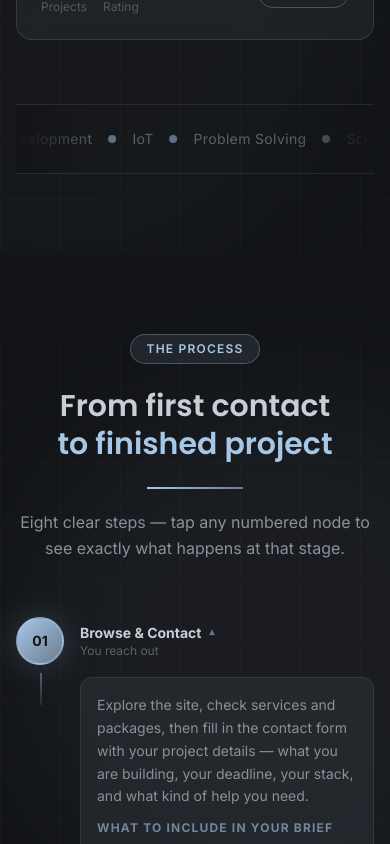
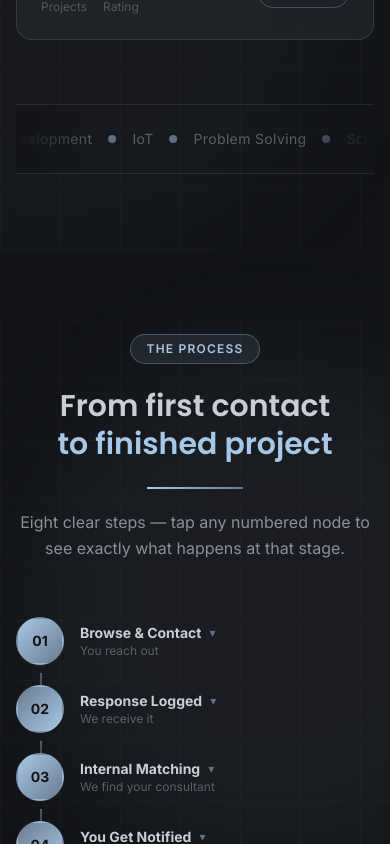
Before and after one commit to abraham-heuy/avital, a React (Vite) app: page /main in a window 390 px wide. Shown: the part 11156-12000 px from the top of the page. Built offline with nearby package versions, Linux system fonts and the light colour scheme.

Commit message:
Change flowMode on small screens

```diff
--- a/src/components/HowItWorks.tsx
+++ b/src/components/HowItWorks.tsx
@@ -1,6 +1,6 @@
 import { motion, AnimatePresence } from 'framer-motion'
 import { useInView } from 'react-intersection-observer'
-import { useState, useRef } from 'react'
+import { useState, useRef, useEffect } from 'react'
 import { useScroll, useTransform } from 'framer-motion'
 
 // ─── Data ────────────────────────────────────────────────────────────────────
@@ -198,7 +198,6 @@ interface TooltipProps {
 }
 
 const Tooltip = ({ step, onClose, side }: TooltipProps) => (
-  <AnimatePresence>
   <motion.div
     initial={{ opacity: 0, scale: 0.85, x: side === 'right' ? -20 : 20 }}
     animate={{ opacity: 1, scale: 1, x: 0 }}
@@ -254,7 +253,6 @@ const Tooltip = ({ step, onClose, side }: TooltipProps) => (
       ))}
     </ul>
   </motion.div>
-  </AnimatePresence>
 )
 
 // ─── Mobile step row ─────────────────────────────────────────────────────────
@@ -273,21 +271,19 @@ const MobileStep = ({
   inView,
   active,
   onToggle,
-}: MobileStepProps) => (
-  <motion.div
-    initial={{ opacity: 0, x: -30 }}
-    animate={inView ? { opacity: 1, x: 0 } : {}}
-    transition={{ delay: index * 0.08, duration: 0.55, ease: [0.22, 1, 0.36, 1] }}
-    className="relative"
-  >
+}: MobileStepProps) => {
+  // Ensure component renders even if not inView yet
+  const [, setHasAnimated] = useState(false)
+
+  useEffect(() => {
+    if (inView) setHasAnimated(true)
+  }, [inView])
+
+  return (
+    <div className="relative">
       {/* Connector line */}
       {index < steps.length - 1 && (
-      <motion.div
-        initial={{ scaleY: 0 }}
-        animate={inView ? { scaleY: 1 } : {}}
-        transition={{ delay: index * 0.08 + 0.3, duration: 0.4 }}
-        className="absolute left-6 top-14 w-0.5 h-8 bg-gradient-to-b from-rb-blue/40 to-rb-steel/20 origin-top"
-      />
+        <div className="absolute left-6 top-14 w-0.5 h-8 bg-gradient-to-b from-rb-blue/40 to-rb-steel/20" />
       )}
 
       <button
@@ -296,17 +292,12 @@ const MobileStep = ({
       >
         {/* Number bubble */}
         <div className="relative flex-shrink-0">
-        <motion.div
-          animate={active
-            ? { scale: [1, 1.2, 1], opacity: [0.4, 0.8, 0.4] }
-            : { scale: 1, opacity: 0 }
-          }
-          transition={{ duration: 1.5, repeat: active ? Infinity : 0 }}
-          className={`absolute inset-0 rounded-full ${step.glowColor} blur-md`}
+          <div
+            className={`absolute inset-0 rounded-full ${step.glowColor} blur-md transition-opacity duration-300 ${
+              active ? 'opacity-100' : 'opacity-0'
+            }`}
           />
-        <motion.div
-          animate={active ? {} : { scale: [1, 1.08, 1] }}
-          transition={{ duration: 2.5, repeat: Infinity, delay: index * 0.3 }}
+          <div
             className={`
               relative w-12 h-12 rounded-full flex items-center justify-center
               bg-gradient-to-br ${step.color}
@@ -316,36 +307,32 @@ const MobileStep = ({
             `}
           >
             {step.number}
-        </motion.div>
+          </div>
         </div>
 
         {/* Text */}
         <div className="flex-1 min-w-0">
           <div className="flex items-center gap-2">
             <p className="font-bold text-rb-silver text-sm">{step.title}</p>
-          <motion.span
-            animate={{ rotate: active ? 180 : 0 }}
-            transition={{ duration: 0.3 }}
-            className="text-rb-blue/50 text-xs"
+            <span
+              className={`text-rb-blue/50 text-xs transition-transform duration-300 ${
+                active ? 'rotate-180' : ''
+              }`}
             >
               ▾
-          </motion.span>
+            </span>
           </div>
           <p className="text-rb-gray/60 text-xs">{step.short}</p>
         </div>
       </button>
 
       {/* Expanded detail */}
-    <AnimatePresence>
-      {active && (
-        <motion.div
-          initial={{ height: 0, opacity: 0 }}
-          animate={{ height: 'auto', opacity: 1 }}
-          exit={{ height: 0, opacity: 0 }}
-          transition={{ duration: 0.4, ease: [0.22, 1, 0.36, 1] }}
-          className="overflow-hidden"
+      <div
+        className={`overflow-hidden transition-all duration-400 ease-[cubic-bezier(0.22,1,0.36,1)] ${
+          active ? 'max-h-[500px] opacity-100 mt-3' : 'max-h-0 opacity-0'
+        }`}
       >
-          <div className="ml-16 mt-3 mb-2 rounded-xl bg-rb-dark/50 border border-rb-silver/10 p-4">
+        <div className="ml-16 rounded-xl bg-rb-dark/50 border border-rb-silver/10 p-4">
           <p className="text-rb-gray text-sm leading-relaxed mb-3">{step.description}</p>
           <p className="text-xs font-bold tracking-widest uppercase text-rb-blue/60 mb-2">
             {step.tooltip.heading}
@@ -359,11 +346,10 @@ const MobileStep = ({
             ))}
           </ul>
         </div>
-        </motion.div>
-      )}
-    </AnimatePresence>
-  </motion.div>
+      </div>
+    </div>
   )
+}
 
 // ─── Desktop flow node ───────────────────────────────────────────────────────
 
@@ -445,8 +431,8 @@ const FlowNode = ({
       </button>
     </div>
 
-    {/* Tooltip - only show for active step and positioned correctly */}
-    <AnimatePresence>
+    {/* Tooltip */}
+    <AnimatePresence mode="wait">
       {active && (
         <div
           className="absolute z-50"
@@ -462,13 +448,14 @@ const FlowNode = ({
     </AnimatePresence>
   </motion.div>
 )
+
 // ─── Main component ───────────────────────────────────────────────────────────
 
 export const HowItWorks = () => {
   const containerRef = useRef<HTMLDivElement>(null)
-  const [activeStep, setActiveStep] = useState<string | null>('browse')
-  const [headerRef, headerInView] = useInView({ triggerOnce: true, threshold: 0.15 })
-  const [flowRef, flowInView] = useInView({ triggerOnce: true, threshold: 0.05 })
+  const [activeStep, setActiveStep] = useState<string | null>(null)
+  const [headerRef, headerInView] = useInView({ triggerOnce: true, threshold: 0.15, rootMargin: '50px' })
+  const [flowRef, flowInView] = useInView({ triggerOnce: true, threshold: 0.05, rootMargin: '50px' })
 
   const { scrollYProgress } = useScroll({
     target: containerRef,
@@ -477,7 +464,6 @@ export const HowItWorks = () => {
   const bgY = useTransform(scrollYProgress, [0, 1], ['0%', '25%'])
 
   const toggle = (id: string) => setActiveStep((prev) => (prev === id ? null : id))
-
 
   return (
     <section
@@ -563,7 +549,7 @@ export const HowItWorks = () => {
               key={step.id}
               step={step}
               index={i}
-              inView={flowInView}
+              inView={true}
               active={activeStep === step.id}
               onToggle={() => toggle(step.id)}
             />
@@ -584,7 +570,7 @@ export const HowItWorks = () => {
               />
             </div>
 
-            {/* Flow progress overlay — animates down as steps activate */}
+            {/* Flow progress overlay */}
             <motion.div
               className="absolute left-1/2 top-0 w-0.5 -translate-x-1/2 bg-rb-blue/80 origin-top"
               animate={{
```
Lines whose indentation alone changed are shown as unchanged.
